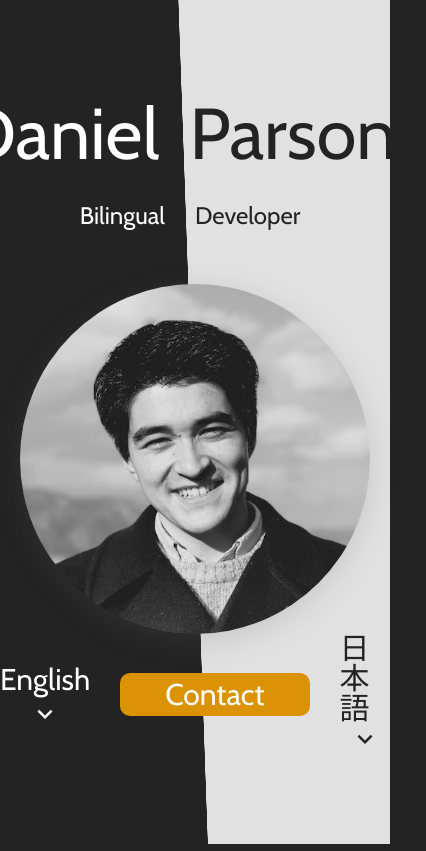
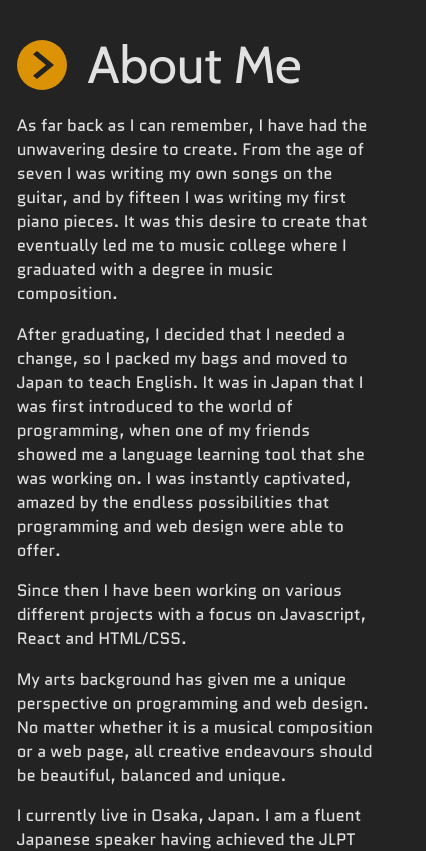
Before and after one commit to dpars34/2022-portfolio-site-vue, a Vue app: page / in a window 390 px wide. Shown: the top 851 px of the page, 426 px wide, since content can reach past the window. Built offline with nearby package versions, Linux system fonts and the light colour scheme.

Commit message:
pc version edit

```diff
--- a/src/App.vue
+++ b/src/App.vue
@@ -20,7 +20,7 @@ export default {
   },
   data() {
     return {
-      titleScreenShowing: true,
+      titleScreenShowing: false,
       isEnglish: true
     }
   }
--- a/src/components/AboutMe.vue
+++ b/src/components/AboutMe.vue
@@ -25,9 +25,11 @@ export default {
 }
 </script>
 
-<style>
+<style scoped>
 .about-me {
     padding: 3.2rem 1.6rem;
+    max-width: 1440px;
+    margin: auto;
 }
 .about-me__text {
     font-size: 1.6rem;
@@ -39,4 +41,10 @@ export default {
     line-height: 1.7;
 }
 
+@media screen and (min-width: 768px) {
+  .about-me {
+    padding: 3.2rem 10rem;
+  }
+}
+
 </style>
--- a/src/components/Contact.vue
+++ b/src/components/Contact.vue
@@ -54,9 +54,11 @@ export default {
 }
 </script>
 
-<style>
+<style scoped>
 .contact {
     padding: 3.2rem 1.6rem;
+    max-width: 1440px;
+    margin: auto;
 }
 .contact__form-group {
     display: flex;
@@ -114,4 +116,10 @@ export default {
     background-color: #F9F9F9;
     border: solid 0.1rem #e1e1e1;
 }
+
+@media screen and (min-width: 768px) {
+  .contact {
+    padding: 3.2rem 10rem;
+  }
+}
 </style>
--- a/src/components/Footer.vue
+++ b/src/components/Footer.vue
@@ -35,6 +35,8 @@ export default {
     border-top: solid 0.1rem #FFFFFF;
     padding: 1.6rem;
     color: #FFFFFF;
+    max-width: 1440px;
+    margin: auto;
 }
 
 .footer__japanese {
@@ -56,4 +58,5 @@ export default {
     font-size: 1.6rem;
     padding-top: 1.6rem;
 }
+
 </style>
--- a/src/components/Line.vue
+++ b/src/components/Line.vue
@@ -20,7 +20,13 @@ export default {
     background-color: #DB9205;
     border: none;
     height: 0.2rem;
-    width: 70vw;
+    width: 30rem;
     margin: 0;
 }
+
+@media screen and (min-width: 768px) {
+    .line__hr {
+        width: 70vw;
+    }
+}
 </style>
--- a/src/components/Projects.vue
+++ b/src/components/Projects.vue
@@ -1,8 +1,10 @@
 <template>
   <div class="projects">
       <Header :text="data.title" :isEnglish="isEnglish"/>
-        <div class="projects__card" v-for="(project, index) in data.projects" :key="index">
-            <Card :data="project" :isEnglish="isEnglish"/>
+        <div class="projects__card-container">
+            <div class="projects__card" v-for="(project, index) in data.projects" :key="index">
+                <Card :data="project" :isEnglish="isEnglish"/>
+            </div>
         </div>
   </div>
 </template>
@@ -27,16 +29,37 @@ export default {
 }
 </script>
 
-<style>
+<style scoped>
 .projects {
     padding: 3.2rem 1.6rem;
+    max-width: 1440px;
+    margin: auto;
 }
 
-.projects__card {
-    margin: 4.8rem 0;
-}
+ .projects__card-container {
+    display: flex;
+    flex-direction: column;
+    gap: 4.8rem;
+    margin-top: 1.6rem;
+ }
 
 .projects__card:last-child {
     margin: 0;
 }
+
+@media screen and (min-width: 768px) {
+  .projects {
+    padding: 3.2rem 10rem;
+  }
+
+  .projects__card-container {
+      display: grid;
+      grid-template-columns: repeat(auto-fill, minmax(300px, 1fr))
+  }
+
+  .projects__card {
+      flex: 1 1 300px;
+      display: flex;
+  }
+}
 </style>
--- a/src/screens/TitleScreen.vue
+++ b/src/screens/TitleScreen.vue
@@ -51,32 +51,29 @@ export default {
 }
 
 .name-title {
-    font-size: 7.2rem;
+    font-size: 5rem;
     padding: 0;
     margin: 0;
 }
 
 .subtitle {
     font-size: 2.4rem;
+    margin: 0;
 }
 
 .daniel-text {
     color: #FFF;
-    padding-right: 3rem;
+    padding-right: 2rem;
 }
 
 .bilingual-text {
     color: #FFF;
-    padding-right: 3rem;
-}
-
-.developer-text {
-    padding-right: 1rem;
+    padding-right: 2rem;
 }
 
 .profile-picture {
-    max-height: 350px;
-    margin-top: 3rem;
+    height: 20rem;
+    margin-top: 5rem;
     border-radius: 50%;
     box-shadow: rgba(100, 100, 111, 0.2) 0px 7px 29px 0px;
 }
@@ -84,13 +81,14 @@ export default {
 .bottom-area {
     display: flex;
     width: 100vw;
+    max-width: 1440px;
+    padding-top: 5rem;
     justify-content: space-evenly;
     align-items: center;
 }
 
 .contact-button {
-    margin: 3rem;
-    font-size: 3rem;
+    display: none;
 }
 
 .english-button {
@@ -119,4 +117,32 @@ export default {
     line-height: 1;
 }
 
+@media screen and (min-width: 768px) {
+    .contact-button {
+        display: block;
+        margin: 3rem;
+        font-size: 4rem;
+    }
+
+    .name-title {
+        font-size: 7.2rem;
+    }
+
+    .subtitle {
+        font-size: 3.2rem;
+    }
+
+    .profile-picture {
+        height: 35rem;
+    }
+
+    .english-button {
+        font-size: 4rem;
+    }
+
+    .japanese-button {
+        font-size: 4rem;
+    }
+
+}
 </style>
--- a/src/styles.css
+++ b/src/styles.css
@@ -1,8 +1,20 @@
 html {
-    font-size: 10px; /* 1rem === 10px */
+  font-size: 2.6666667vw; /* 1rem = 10px @ 375px width */
+}
+
+@media screen and (min-width: 768px) {
+  html {
+    font-size: 10px;
+  }
+}
+
+@media screen and (min-width: 1440px) {
+  html {
+    font-size: 10px;
+  }
 }
 
 body {
-    margin: 0;
-    padding: 0;
+  margin: 0;
+  padding: 0;
 }
```
Lines whose indentation alone changed are shown as unchanged.
